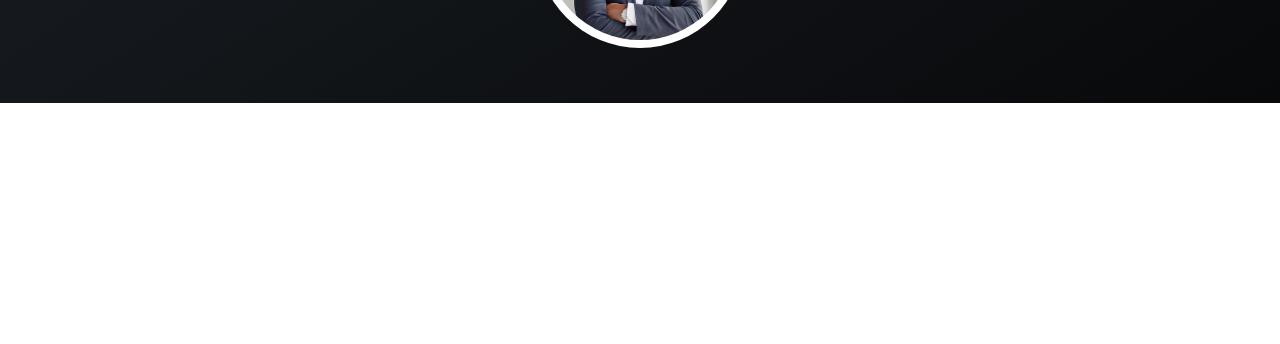
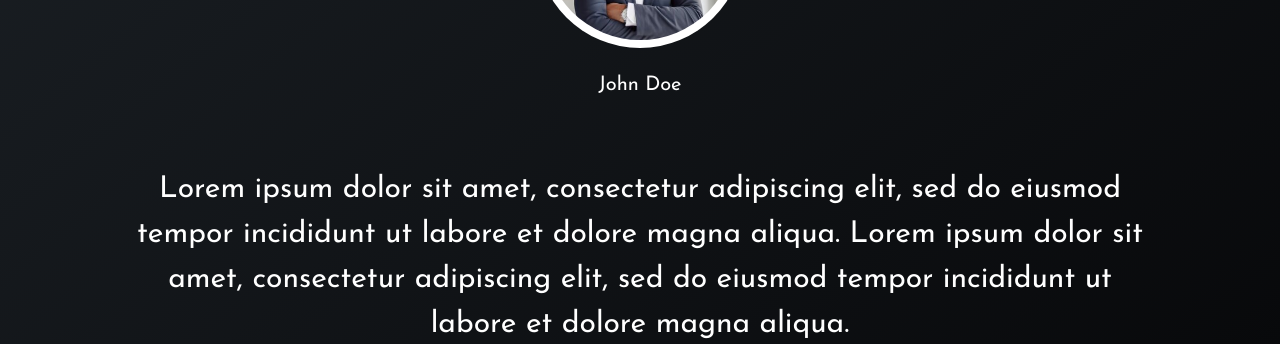
Before and after one commit to JOY-JB/ar-solar-site, a Next.js app: page / in a window 1280 px wide. Shown: the part 1497-1841 px from the top of the page. Before the commit the page ends 1600 px from the top, so only its background shows below. Built offline with nearby package versions, Linux system fonts and the light colour scheme.

Commit message:
add paragraph under testimonial sections

```diff
--- a/src/app/components/Banner/Banner.jsx
+++ b/src/app/components/Banner/Banner.jsx
@@ -7,12 +7,10 @@ import aboutUs from "../../../../public/assets/images/navbar/REVIEW ICON.svg";
 const Banner = () => {
   return (
     <main
-      className="bg-cover bg-center min-w-full h-screen flex items-center justify-center"
+      className="bg-cover bg-center min-w-screen h-screen flex items-center justify-center"
       style={{
-        backgroundImage: `url(${BannerImage})`,
-        backgroundSize: "cover",
-        backgroundRepeat: "no-repeat",
-        backgroundPosition: "center",
+        backgroundImage: `url(${BannerImage.src})`,
+        backgroundSize: "fill",
       }}
     >
       <div className="flex justify-center items-center gap-x-[34px] mt-[80px] ml-[162px] absolute top-0 left-0 text-white  bg-[#999999]/70 rounded-[20px] py-[21px] px-[51px]">
--- a/src/app/components/Testimonial/Testimonial.jsx
+++ b/src/app/components/Testimonial/Testimonial.jsx
@@ -52,12 +52,19 @@ const Testimonial = () => {
                     className="size-48  rounded-full  object-cover"
                   />
                 </div>
+                <p className="text-[20px] text-center mt-[22px]">John Doe</p>
               </CarouselItem>
             ))}
           </CarouselContent>
           <CarouselPrevious />
           <CarouselNext />
         </Carousel>
+        <p className="mt-[67px] text-[30px] px-32 text-center">
+          Lorem ipsum dolor sit amet, consectetur adipiscing elit, sed do
+          eiusmod tempor incididunt ut labore et dolore magna aliqua. Lorem
+          ipsum dolor sit amet, consectetur adipiscing elit, sed do eiusmod
+          tempor incididunt ut labore et dolore magna aliqua.
+        </p>
       </div>
     </div>
   );
```
